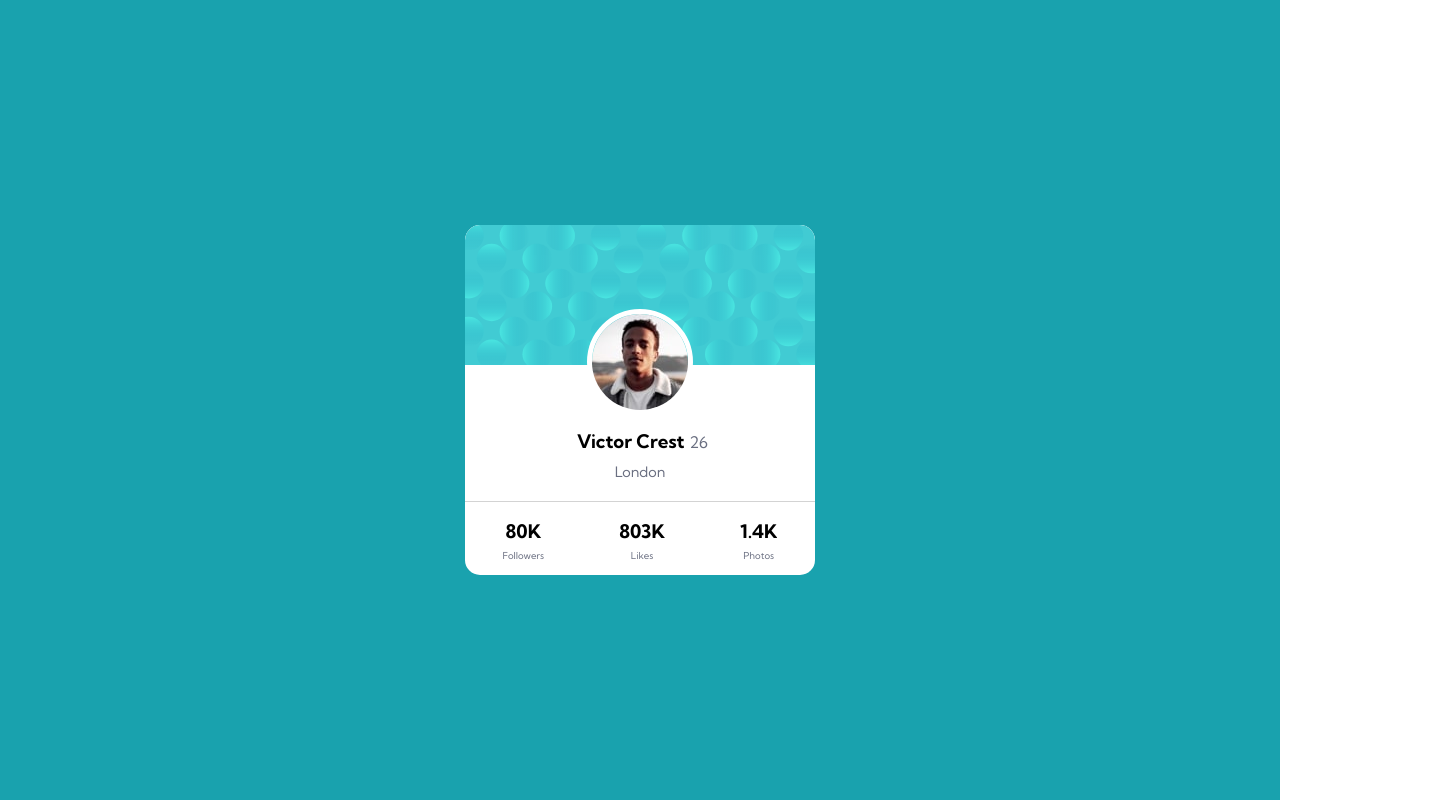
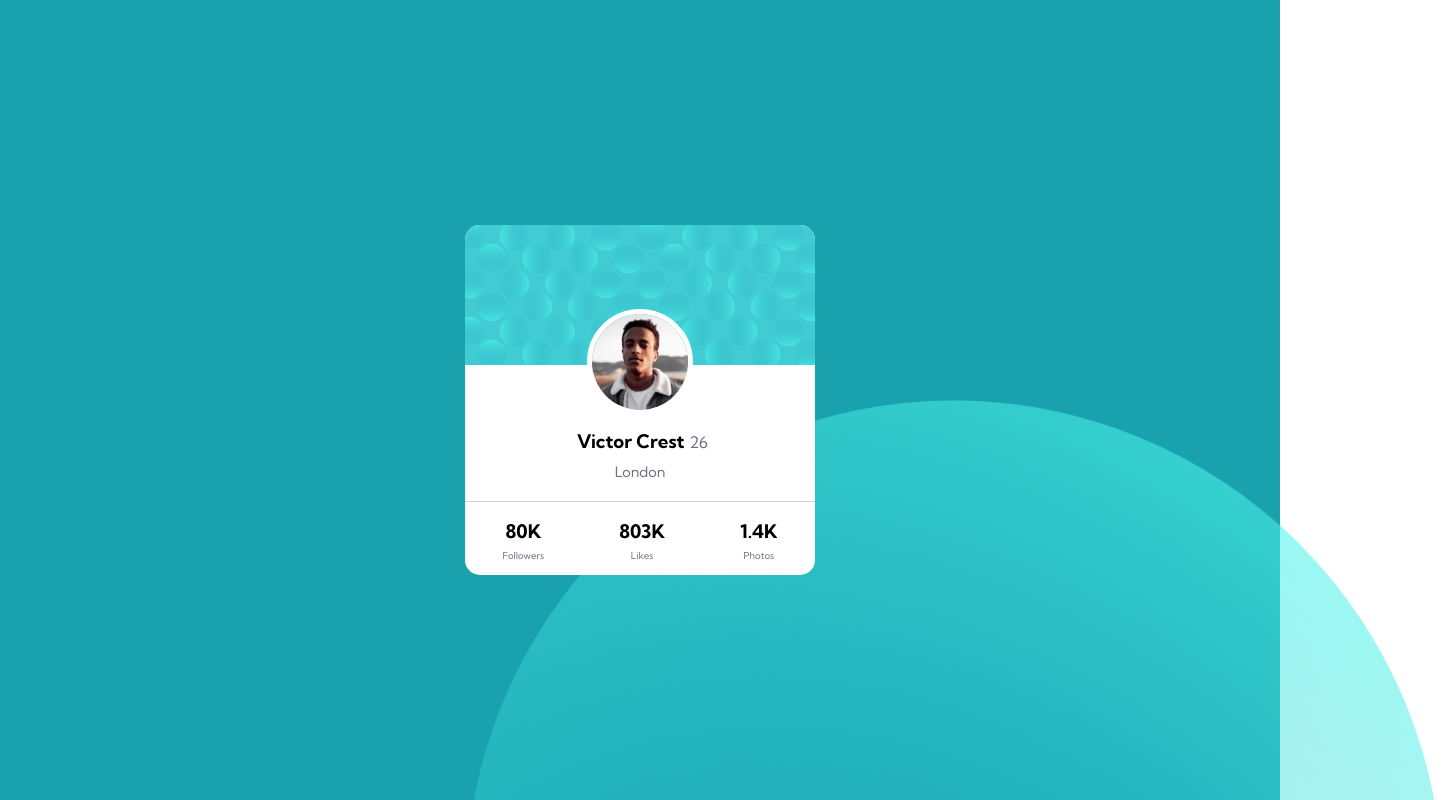
Before and after one commit to courtneycokeefe/profile-card-componet-main, a plain HTML site: page index.html in a window 1280 px wide. Shown: the top 800 px of the page, 1443 px wide, since content can reach past the window. Drawn offline with Linux system fonts and the light colour scheme.

Commit message:
Update index.html

```diff
--- a/index.html
+++ b/index.html
@@ -27,12 +27,12 @@
 
 <body>
   <section class="card">
-<!--
+
     <div class="circles">
-      <img class="topimg" src="../profile-card-component-main/images/bg-pattern-top.svg" alt="">
-      <img class="bottomimg" src="../profile-card-component-main/images/bg-pattern-bottom.svg" alt="">
+      <img class="topimg" src="bg-pattern-top.svg" alt="">
+      <img class="bottomimg" src="bg-pattern-bottom.svg" alt="">
     </div>
-    -->
+
     <div class="body">
       <div class="cardtop">
         <img src="bg-pattern-card.svg" alt="">
```
